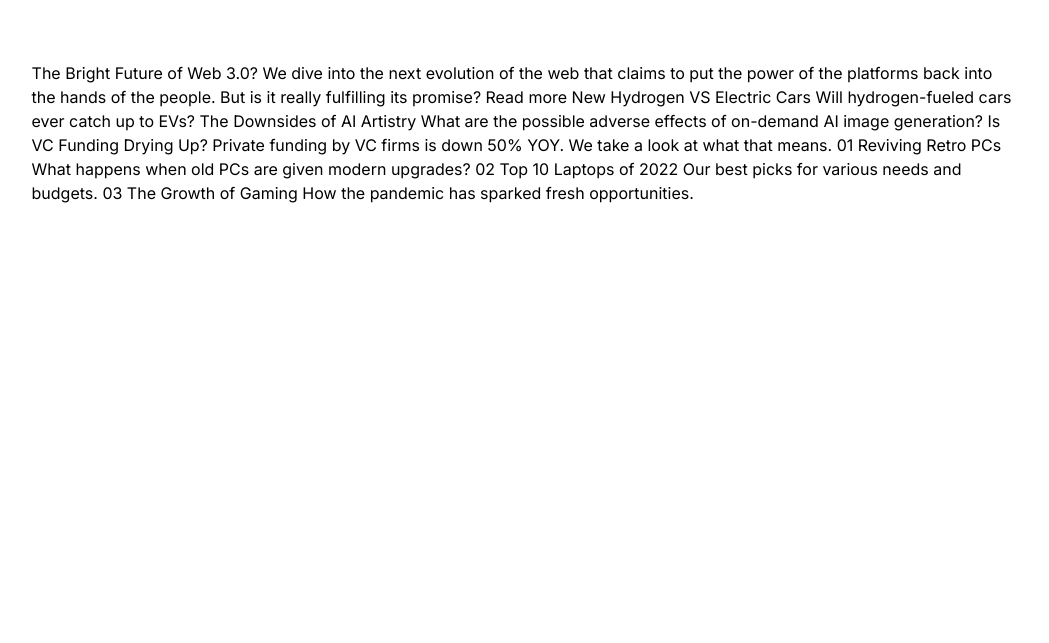
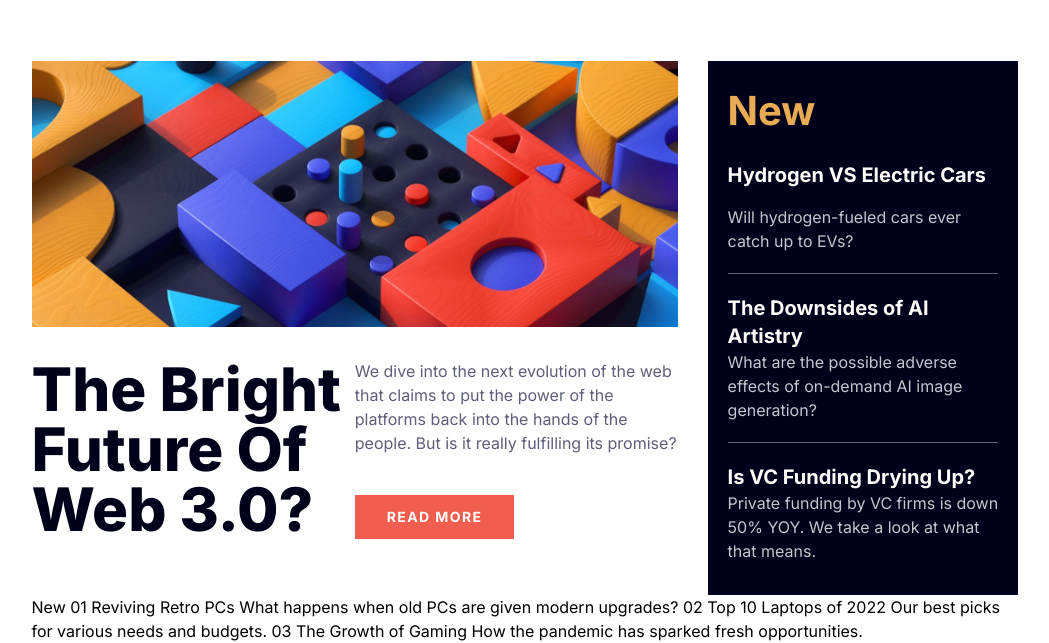
Before and after one commit to bhishekprajapati/frontendmentor-news-landing-page, a website built with Vite: page index.html in a window 1280 px wide. Shown: the part 171-814 px from the top of the page, without its empty margins (115-1164 px from the left). Built offline with nearby package versions, Linux system fonts and the light colour scheme.

Commit message:
add higlights section

```diff
--- a/index.html
+++ b/index.html
@@ -45,23 +45,81 @@
     </div>
   </header>
 
-  The Bright Future of Web 3.0?
-
-  We dive into the next evolution of the web that claims to put the power of the platforms back into the hands of the people.
-  But is it really fulfilling its promise?
-
-  Read more
-
+  <main>
+    <div class="lg:flex lg:justify-between">
+      <div class="lg:w-[65.5%]">
+        <section>
+          <picture>
+            <source media="(min-width: 64em)" srcset="./assets/images/image-web-3-desktop.jpg">
+            <img src="./assets/images/image-web-3-mobile.jpg" alt="">
+          </picture>
+          <div class="lg:flex pt-8">
+            <header class="lg:w-1/2 pb-5">
+              <h1 class="font-extrabold capitalize text-[2.5rem] leading-10 lg:text-6xl text-blue-darker">The bright future of web 3.0?</h1>
+            </header>
+            <div class="lg:w-1/2 pb-6">
+              <p class="text-grayish-blue-dark mb-10">
+                We dive into the next evolution of the web that claims to put the power of the platforms back into the hands of the people.
+                But is it really fulfilling its promise?
+              </p>
+              <button class="bg-red-lighter font-bold text-sm text-light uppercase px-8 py-3 tracking-widest">
+                Read more
+              </button>
+            </div>
+          </div>
+        </section>
+      </div>
+      <div class="lg:w-[31.5%]">
+        <section class="px-5 py-3 bg-blue-darker">
+          <header class="pt-2">
+            <h2 class="font-bold text-[2.5rem] text-orange-lighter">New</h2>
+          </header>
+          <ul class="[&>li:not(:last-child)]:border-b">
+            <li class="py-5 border-[#5F5F79]">
+              <article>
+                <header class="mb-4">
+                  <h2 class="text-xl font-bold text-light">
+                    <a href="#">Hydrogen VS Electric Cars</a>
+                  </h2>
+                </header>
+                <p class="text-grayish-blue">
+                  Will hydrogen-fueled cars ever catch up to EVs?
+                </p>
+              </article>
+            </li>
+            <li class="py-5 border-[#5F5F79]">
+              <article>
+                <header>
+                  <h2 class="text-xl font-bold text-light">
+                    <a href="#">The Downsides of AI Artistry</a>
+                  </h2>
+                </header>
+                <p class="text-grayish-blue">
+                  What are the possible adverse effects of on-demand AI image generation?
+                </p>
+              </article>
+            </li>
+            <li class="py-5 border-[#5F5F79]">
+              <article>
+                <header>
+                  <h2 class="text-xl font-bold text-light">
+                    <a href="#">Is VC Funding Drying Up?</a>
+                  </h2>
+                </header>
+                <p class="text-grayish-blue">
+                  Private funding by VC firms is down 50% YOY. We take a look at what that means.
+                </p>
+              </article>
+            </li>
+          </ul>
+        </section>
+      </div>
+    </div>
+  </main>
   New
 
-  Hydrogen VS Electric Cars
-  Will hydrogen-fueled cars ever catch up to EVs?
 
-  The Downsides of AI Artistry
-  What are the possible adverse effects of on-demand AI image generation?
 
-  Is VC Funding Drying Up?
-  Private funding by VC firms is down 50% YOY. We take a look at what that means.
 
   01
   Reviving Retro PCs
```
